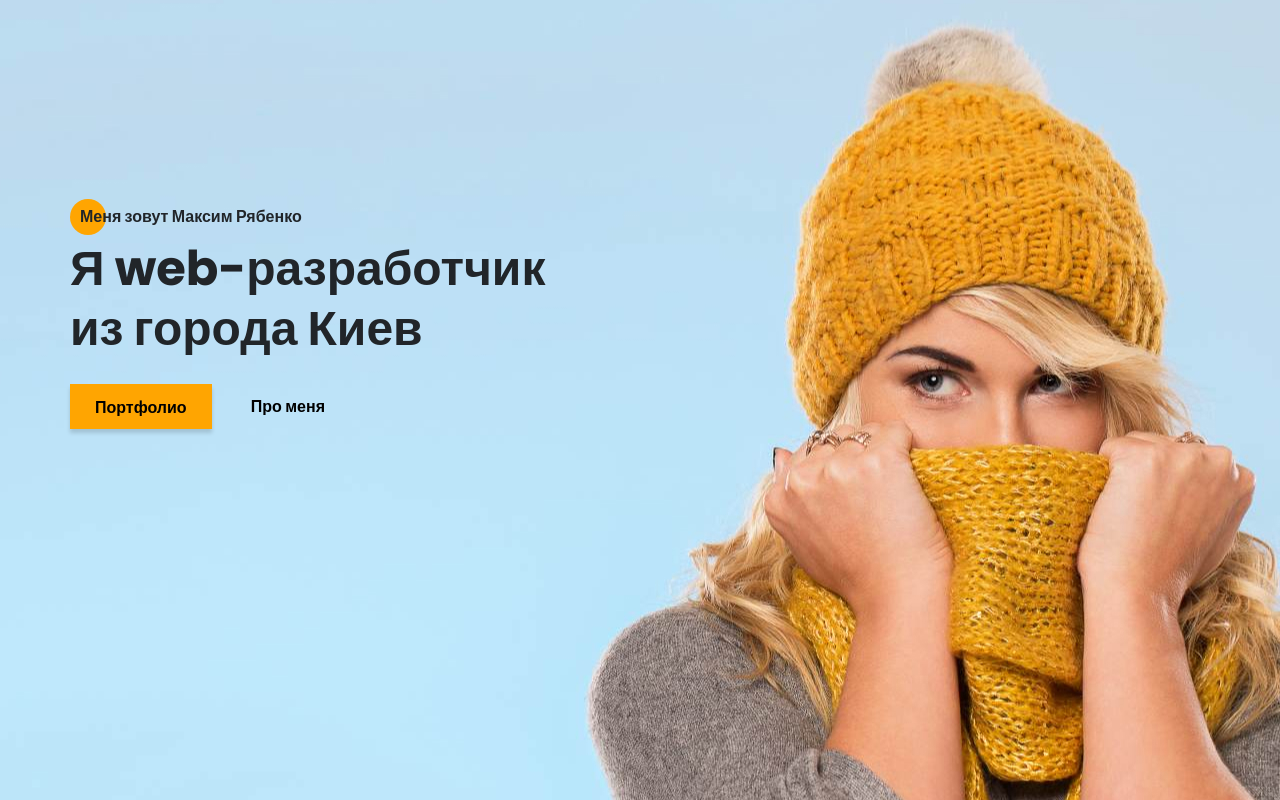
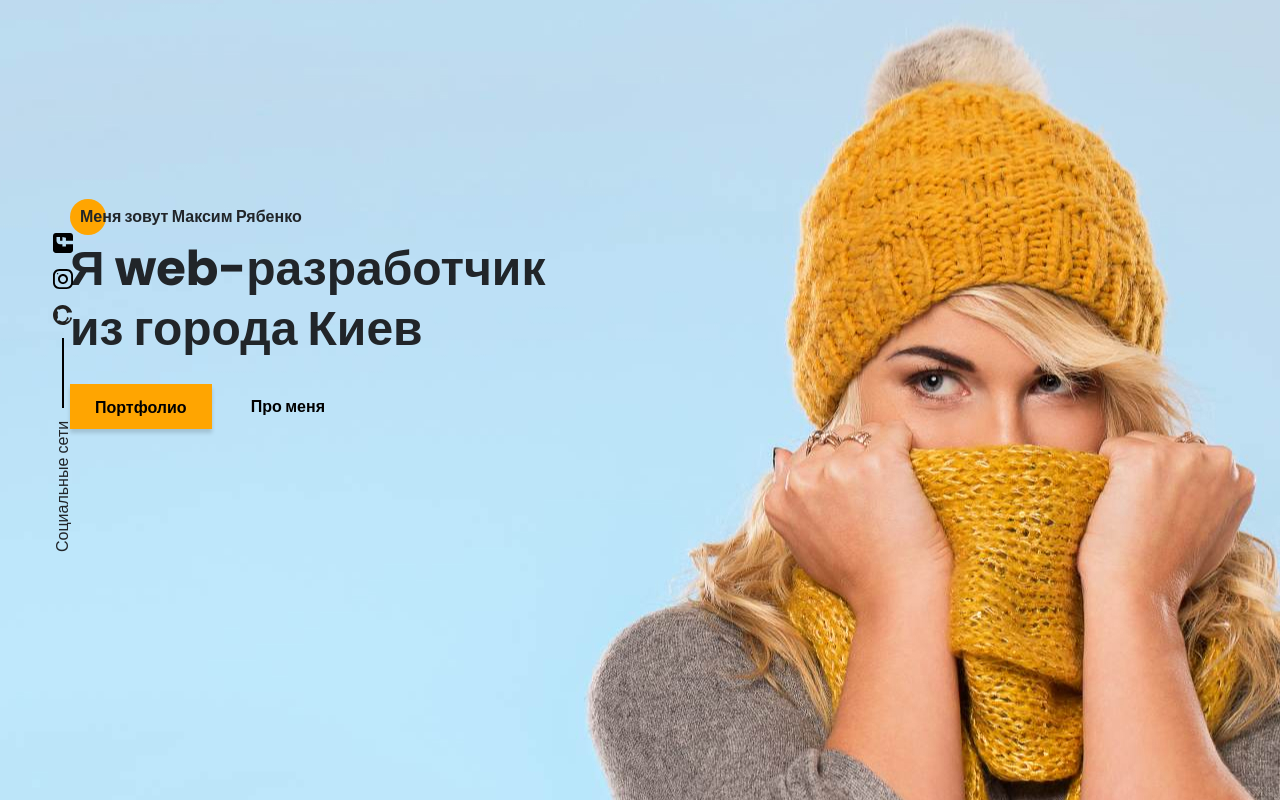
Before and after one commit to Sty1ist/My-portfolio, a website: page src/index.html in a window 1280 px wide. Drawn offline with nearby package versions, Linux system fonts and the light colour scheme; files that its build step writes are made by us from their sources; files whose address does not match are found by name.

Commit message:
сделал aside с соц сетями

```diff
--- a/src/index.html
+++ b/src/index.html
@@ -44,6 +44,13 @@
     <link rel="stylesheet" href="css/style.min.css">
 </head>
 <body>
+    <aside class="sidepanel">
+        <a href="" class="sidepanel__link"><img src="icons/social/facebook.svg" alt="Facebook"></a>
+        <a href="" class="sidepanel__link"><img src="icons/social/instagram.svg" alt="instagram"></a>
+        <a href="" class="sidepanel__link"><img src="icons/social/github.svg" alt="GitHub"></a>
+        <div class="sidepanel__divider"></div>
+        <div class="sidepanel__text"><span>Социальные сети</span></div>
+    </aside>
     <section class="promo">
         <div class="container">
             <div class="title title_fz16 promo__subtitle">Меня зовут Максим Рябенко</div>
--- /dev/null
+++ b/src/sass/blocks/_sidepanel.scss
@@ -0,0 +1,25 @@
+.sidepanel {
+    position: absolute;
+    top: 230px;
+    left: 50px;
+    height: 340px;
+    display: flex;
+    flex-direction: column;
+    justify-content: space-between;
+    z-index: 5;
+    align-items: center;
+    &__divider{
+        width: 2px;
+        height: 70px;
+        background-color: black;
+    }
+    &__text{
+        height: 150px;
+        width: 25px;
+        span{
+            transform: rotate(-90deg) translate(-30%,-260%);
+            display: block;
+            width: 150px;
+        }
+    }
+}
--- a/src/sass/style.scss
+++ b/src/sass/style.scss
@@ -18,3 +18,4 @@
 @import 'blocks/promo';
 @import 'blocks/title';
 @import 'blocks/buttons';
+@import 'blocks/sidepanel'
```
Also changed, not shown: dist/css/style.min.css, dist/index.html.
